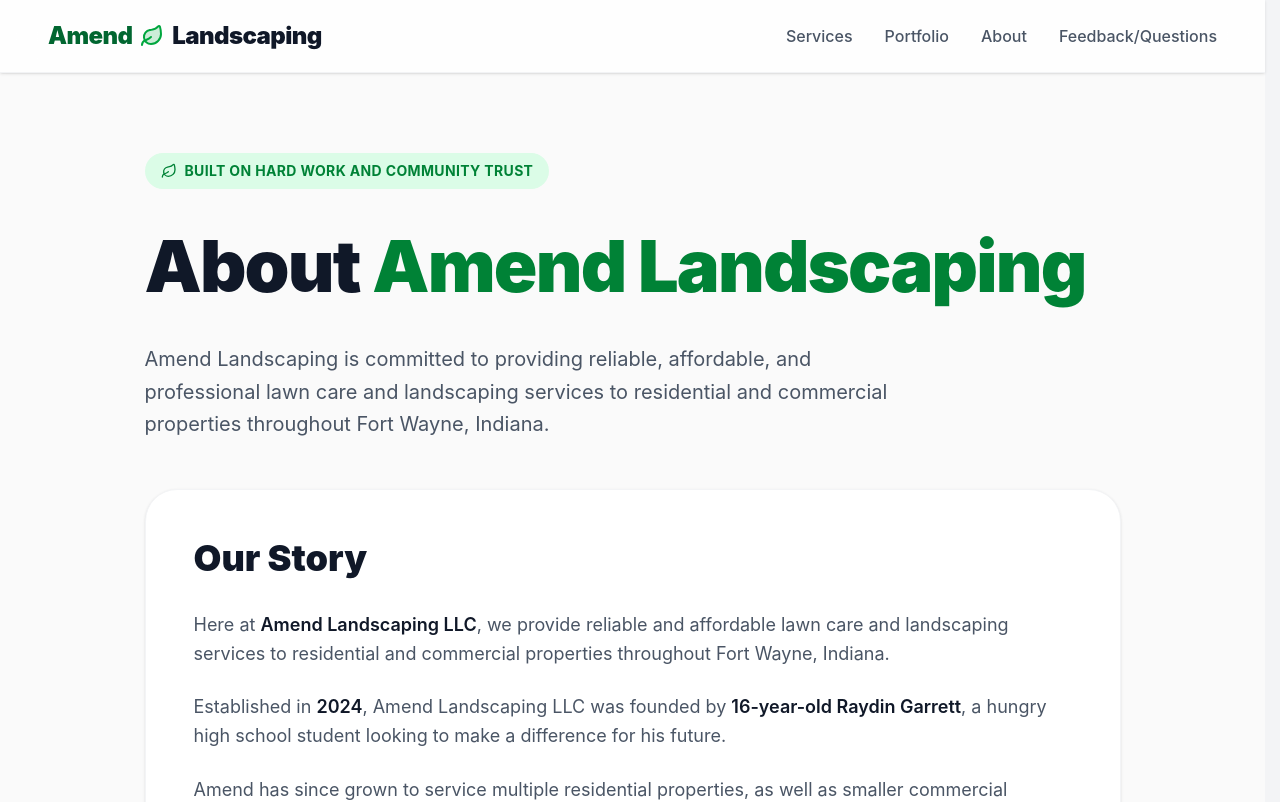
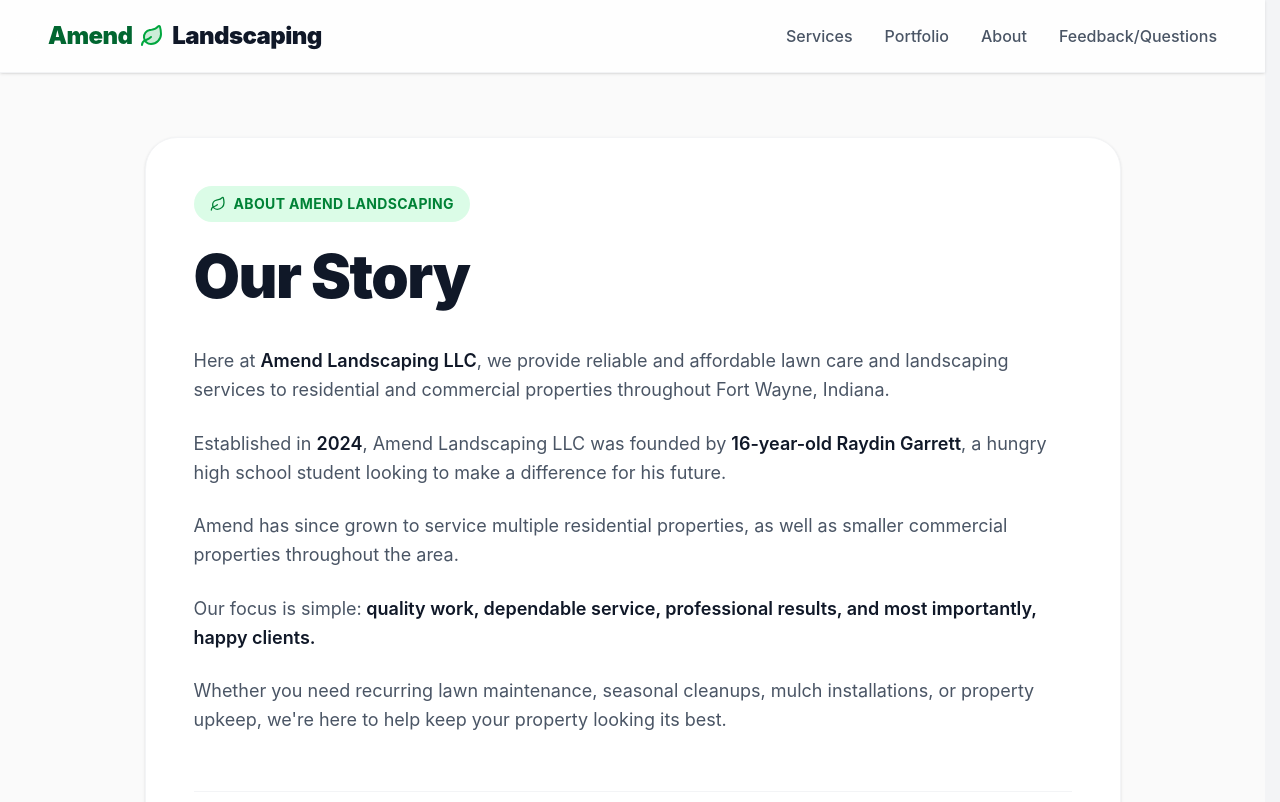
Before and after one commit to GarethNobleLFG/amend-landscaping-web-app, a React app in the folder frontend/: page /about in a window 1280 px wide. Shown: the top 802 px of the page. Built offline with nearby package versions, Linux system fonts and the light colour scheme; no server answers; the HTML template or start-up script is replaced by a standard one.

Commit message:
Removed hero section

```diff
--- a/frontend/src/pages/landing/AboutUs.jsx
+++ b/frontend/src/pages/landing/AboutUs.jsx
@@ -25,32 +25,9 @@ const About = () => {
             </motion.header>
 
             {/* Main Content */}
-            <div className="max-w-5xl mx-auto px-6 py-16 lg:py-20">
+            <div className="max-w-5xl mx-auto px-6 py-12 lg:py-16">
 
-                {/* Hero */}
-                <motion.div
-                    initial={{ opacity: 0, y: 25 }}
-                    animate={{ opacity: 1, y: 0 }}
-                    transition={{ duration: 0.7 }}
-                    className="mb-12"
-                >
-                    <div className="inline-flex items-center gap-2 px-4 py-2 rounded-full bg-green-100 text-green-700 font-bold text-sm tracking-wide uppercase mb-8">
-                        <Leaf className="w-4 h-4" />
-                        Built on hard work and community trust
-                    </div>
 
-                    <h1 className="text-5xl md:text-6xl lg:text-7xl font-black tracking-tight text-gray-900 leading-tight">
-                        About
-                        <span className="text-green-700"> Amend Landscaping</span>
-                    </h1>
-
-                    <p className="mt-8 text-xl text-gray-600 leading-relaxed max-w-3xl">
-                        Amend Landscaping is committed to providing reliable,
-                        affordable, and professional lawn care and landscaping
-                        services to residential and commercial properties
-                        throughout Fort Wayne, Indiana.
-                    </p>
-                </motion.div>
 
                 {/* Content Card */}
                 <motion.div
@@ -59,9 +36,16 @@ const About = () => {
                     transition={{ delay: 0.15 }}
                     className="bg-white rounded-[2rem] p-8 md:p-12 border border-gray-100 shadow-sm"
                 >
-                    <h2 className="text-4xl font-black text-gray-900 mb-8">
+                    <div className="mb-10">
+                    <div className="inline-flex items-center gap-2 px-4 py-2 rounded-full bg-green-100 text-green-700 font-bold text-sm tracking-wide uppercase mb-6">
+                        <Leaf className="w-4 h-4" />
+                        About Amend Landscaping
+                    </div>
+
+                    <h1 className="text-5xl md:text-6xl font-black tracking-tight text-gray-900">
                         Our Story
-                    </h2>
+                    </h1>
+                </div>
 
                     <div className="space-y-6 text-lg text-gray-600 leading-relaxed">
                         <p>
```
